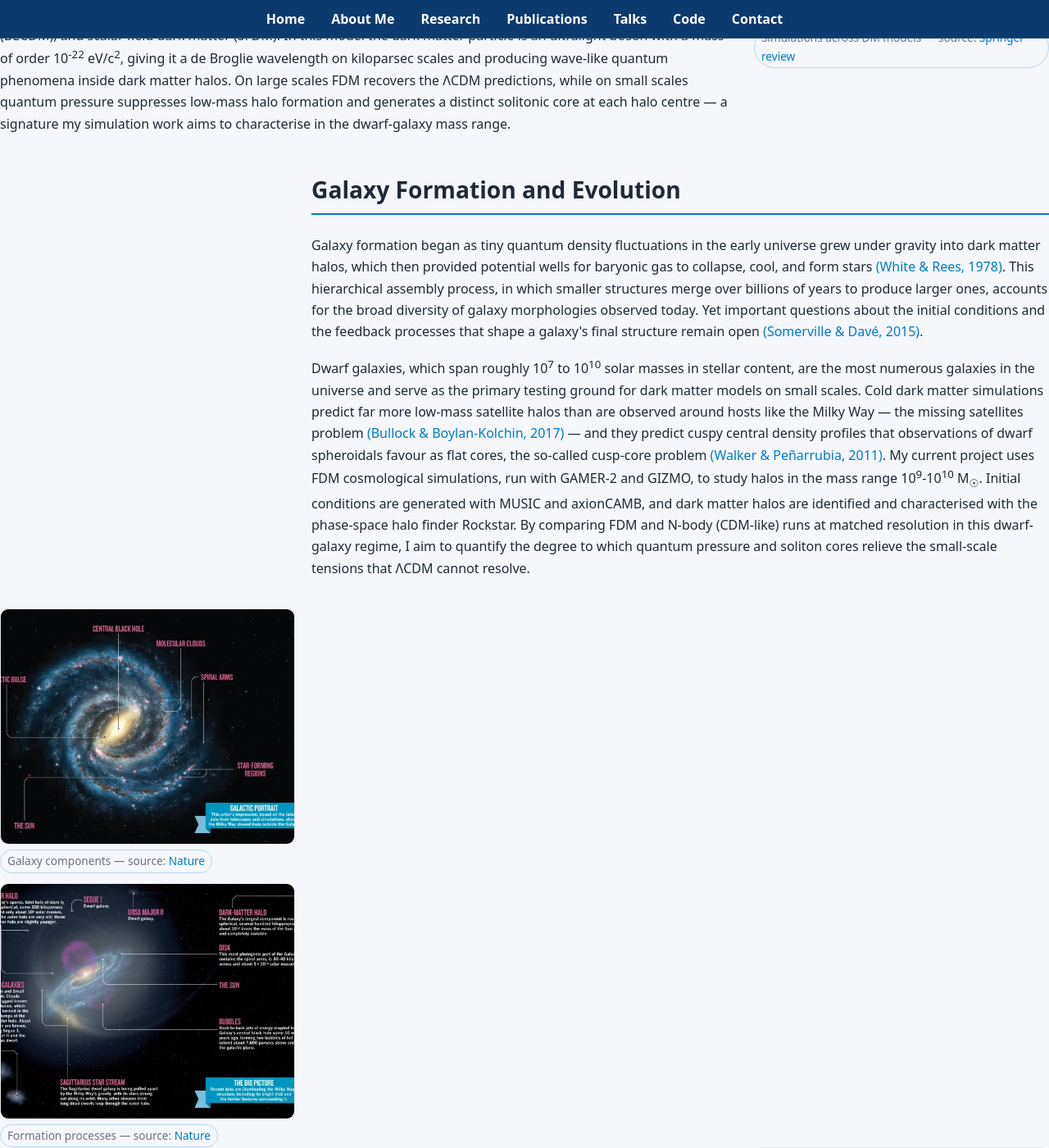
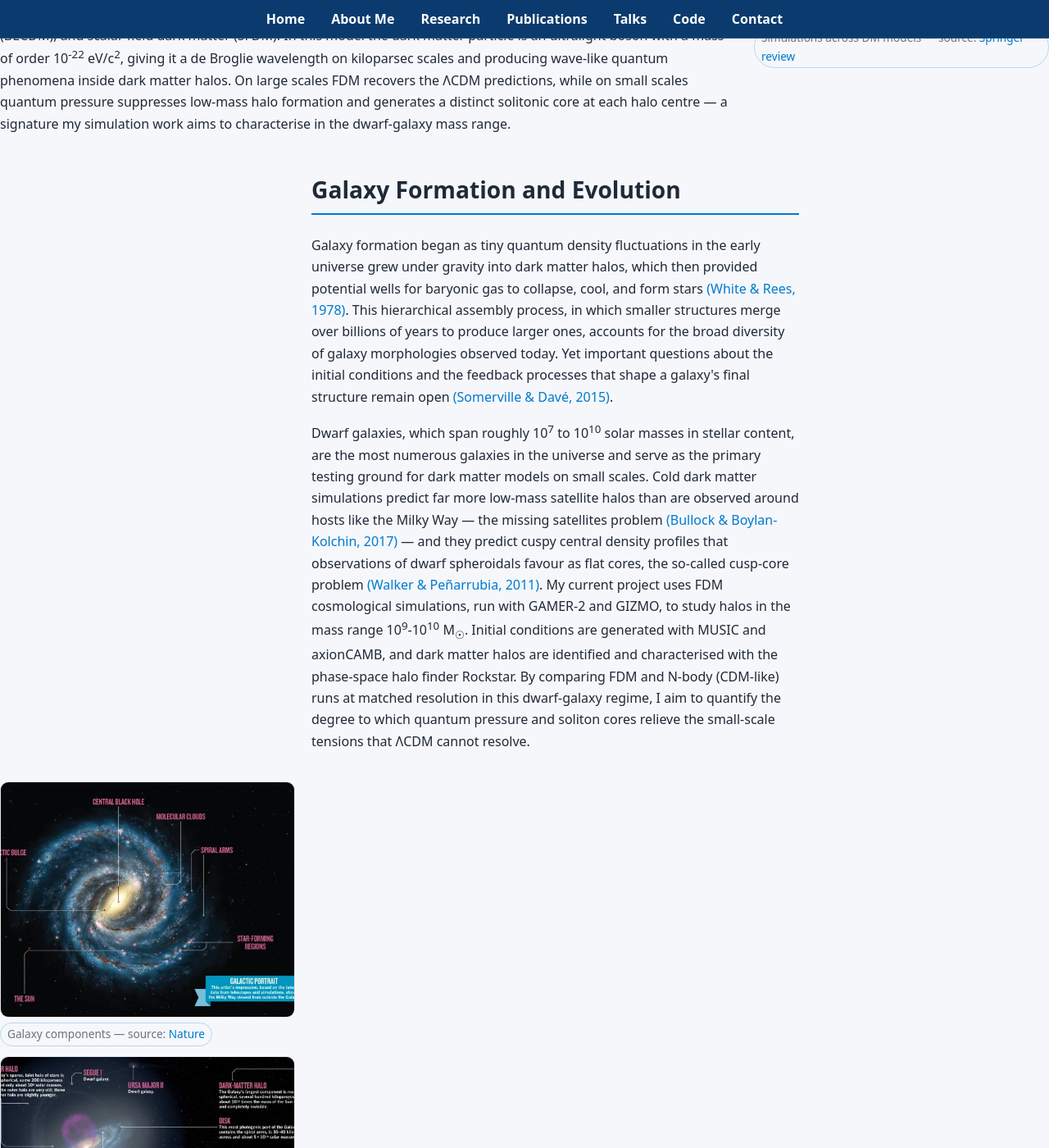
Before and after one commit to matc-thaher/website, a Jekyll site: the page built from research.md, in a window 1280 px wide and 1400 px high, scrolled down 647 px. Shown: the whole window at 82% size. Built offline with Jekyll 4.4.1, drawn with Linux system fonts in a browser that asks for light colours.

Commit message:
Update style.css

```diff
--- a/assets/css/style.css
+++ b/assets/css/style.css
@@ -395,7 +395,7 @@
 .research-section.flip{
   grid-template-columns: clamp(280px, 32vw, 360px) minmax(0, 1fr);
 }
-.research-section.flip .content{ grid-column: 2; min-width: 0; overflow-wrap: anywhere; }
+.research-section.flip .content{ grid-column: 2; min-width: 0; overflow-wrap: anywhere; max-width: 65ch; }
 .research-section.flip .media{   grid-column: 1; align-self: start; }
 
 /* Optional: shorter thumbnails on flipped rows */
```
